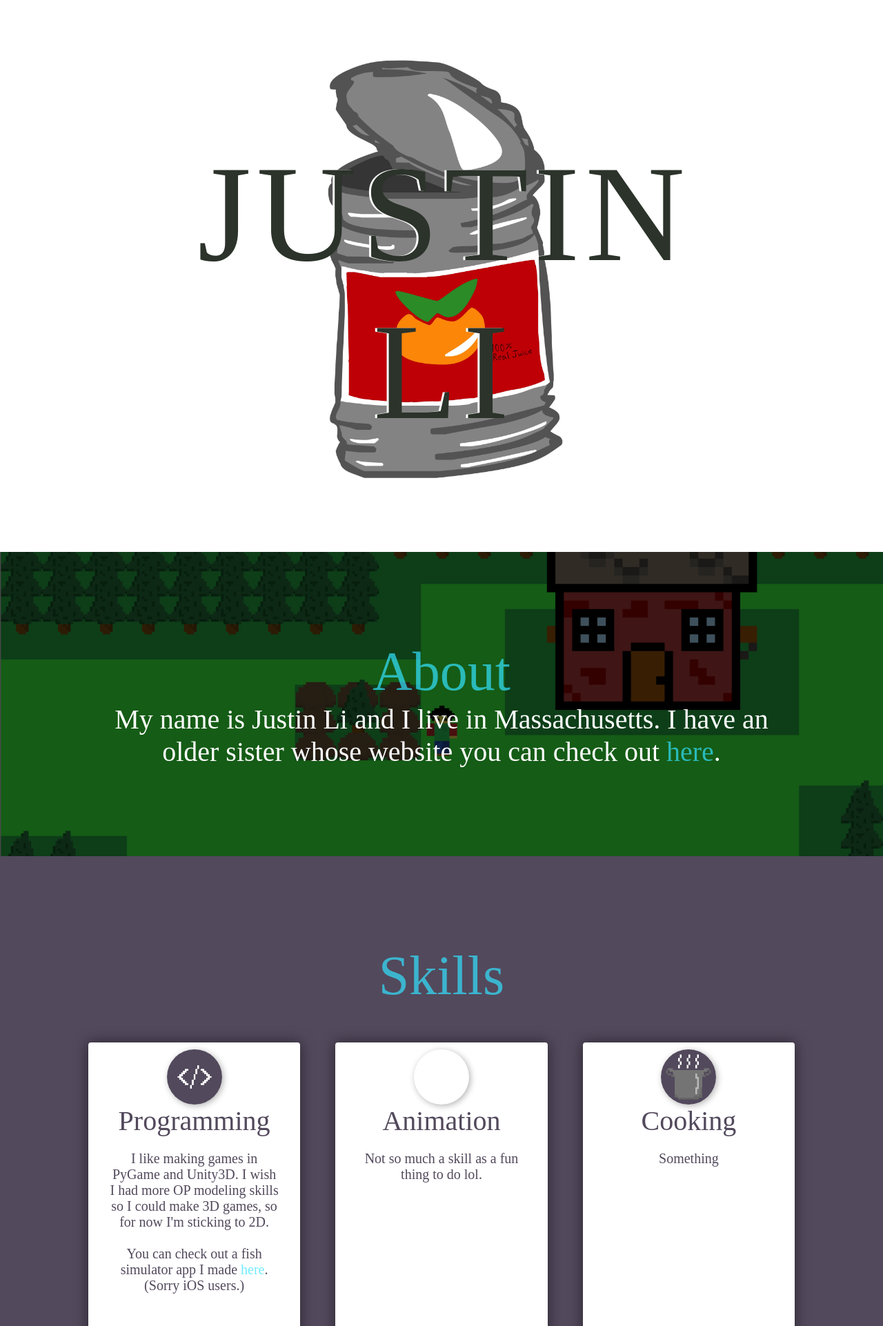
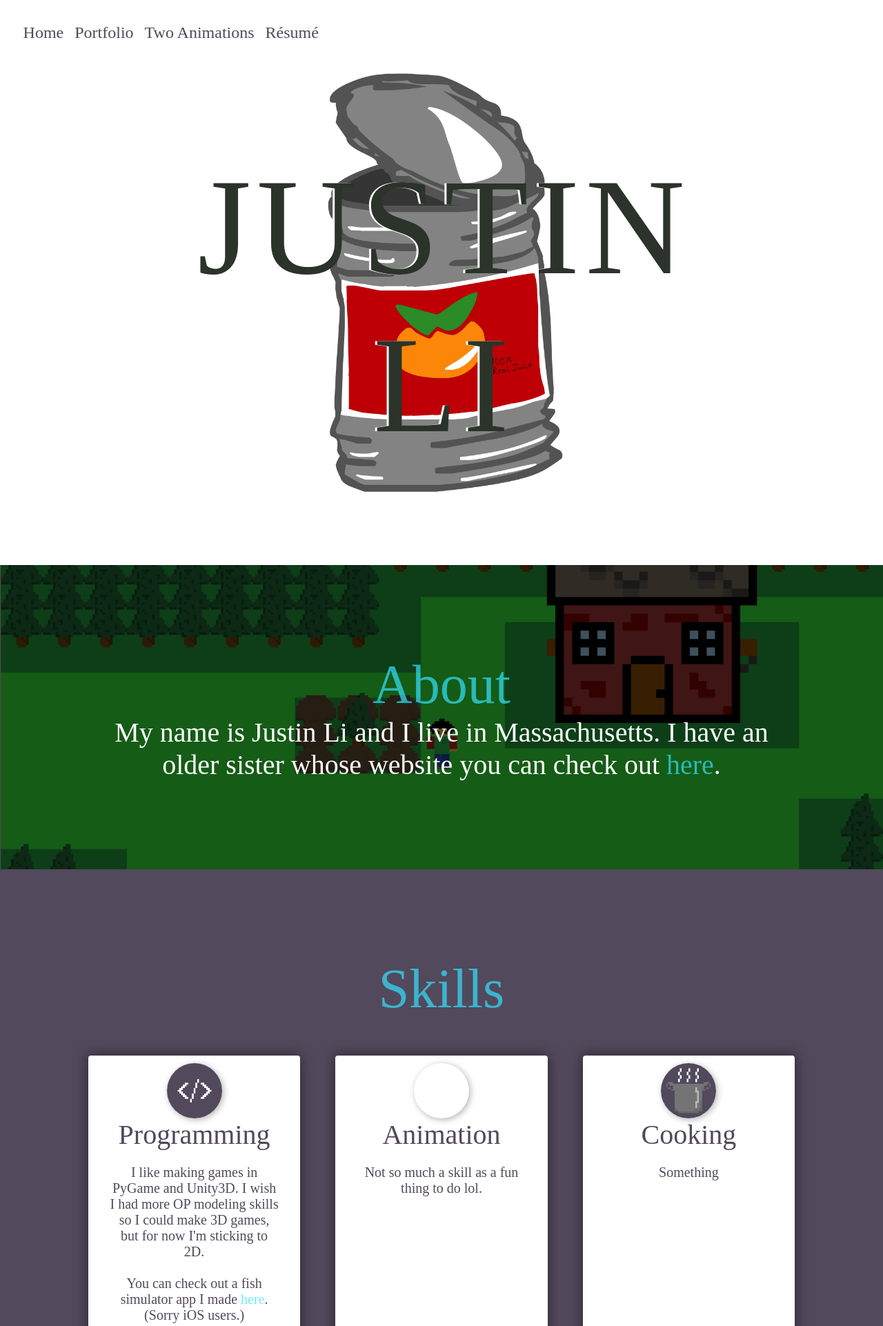
Before and after one commit to mljustinli/mljustinli.github.io, a PHP site: page / in a window 1280 px wide; the page is wider, and only the part inside the window is pictured. Shown: the top 1922 px of that part at 69% size. Run offline with PHP 8.4, Linux system fonts and the light colour scheme.

Commit message:
Add navigation bar to home page

```diff
--- a/css/stylesheet.css
+++ b/css/stylesheet.css
@@ -6,9 +6,37 @@ html, body {
 
 #header {
 	/*height correlates with #image-content height*/
-	height: 8%;
+	padding: 2%;
+	height: 4%;
 	width: 100%;
 	/*background-color: pink;*/
+}
+
+#header ul {
+	list-style-type: none;
+	margin: 0;
+	padding: 0;
+	overflow: hidden;
+	height: 5vmin;
+	display: block;
+}
+
+#header li {
+	padding: 1vmin;
+	/*min-width: 10vmin;*/
+	float: left;
+	height: 100%;
+}
+
+#header li:hover {
+
+}
+
+#header li a {
+	display: block;
+	height: 100%;
+	/*padding: 8px;*/
+	font-size: 3vmin;
 }
 
 .content {
@@ -217,3 +245,32 @@ a:active {
 	color: rgba(51, 227, 255, 0.7);
 	text-decoration: none;
 }
+
+/*
+ * Navigation Link Stuff
+ */
+
+#header a:link {
+	/*color: rgba(51, 227, 255, 0.7);*/
+	color: rgba(82, 73, 92, 1);
+	text-decoration: none;
+}
+
+#header a:visited {
+	/*color: rgba(51, 227, 255, 0.7);*/
+	color: rgba(82, 73, 92, 1);
+	text-decoration: none;
+}
+
+/*Only this one is different...*/
+#header a:hover {
+	/*color: rgba(51, 227, 255, 0.9);*/
+	color: rgba(52, 46, 59, 1);
+	text-decoration: none;
+}
+
+#header a:active {
+	/*color: rgba(51, 227, 255, 0.7);*/
+	color: rgba(82, 73, 92, 1);
+	text-decoration: none;
+}
--- a/index.html
+++ b/index.html
@@ -15,7 +15,12 @@
 </head>
 <body>
 	<div id = "header">
-
+		<ul>
+			<li><a href = "#">Home</a></li>
+			<li><a href = "portfolio/index.html">Portfolio</a></li>
+			<li><a href = "#">Two Animations</a></li>
+			<li><a href = "#">R&eacutesum&eacute</a></li>
+		</ul>
 	</div>
 	<div id = "header-label">
 		<span id = "header-span">Justi<span class = "remove-end-space">n</span><br/>L<span class = "remove-end-space">i</span></span>
@@ -51,7 +56,7 @@
 				<div class = "skills-icon" id = "skills-icon-coding"></div>
 				<div class = "skills-box-title">Programming</div>
 				<div class = "skills-box-content">
-					I like making games in PyGame and Unity3D. I wish I had more OP modeling skills so I could make 3D games, so for now I'm sticking to 2D.
+					I like making games in PyGame and Unity3D. I wish I had more OP modeling skills so I could make 3D games, but for now I'm sticking to 2D.
 					<br><br>
 					You can check out a fish simulator app I made <a href = "https://play.google.com/store/apps/details?id=com.juicetin.fishsimulator&hl=en" target = "_blank">here</a>. (Sorry iOS users.)
 				</div>
```
Also changed, not shown: portfolio/css/stylesheet-portfolio.css (+29 -2 lines), portfolio/index.html (+7 -46 lines).
